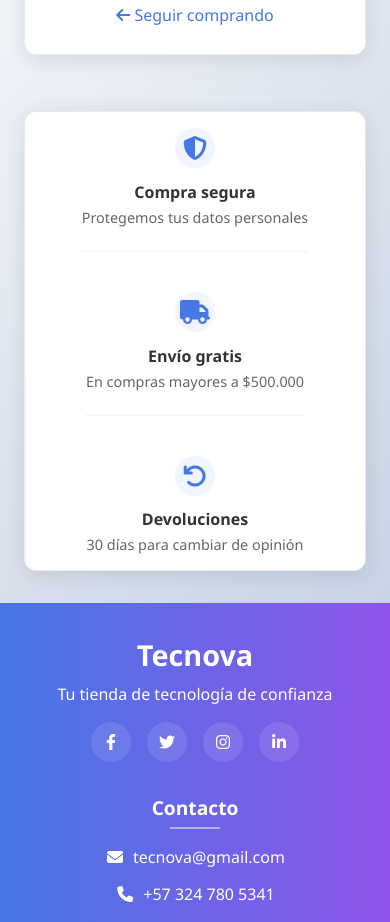
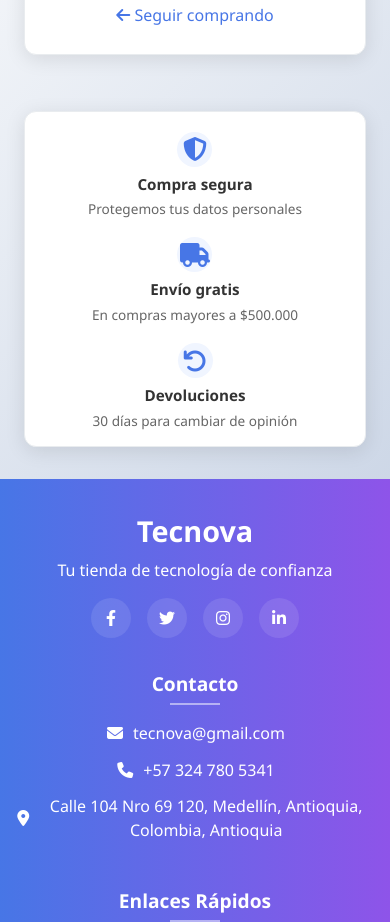
Before and after one commit to ricardo778/tecnova, a React (Vite) app in the folder front/: page /carrito in a window 390 px wide. Shown: the part 1800-2722 px from the top of the page. Built offline with nearby package versions, Linux system fonts and the light colour scheme.

Commit message:
Arreglos de la info de carrito

```diff
--- a/front/src/components/carrito.jsx
+++ b/front/src/components/carrito.jsx
@@ -246,21 +246,21 @@ function Carrito() {
             <div className="security-info">
               <div className="security-item">
                 <i className="fas fa-shield-alt"></i>
-                <div>
+                <div className="security-item-content">
                   <h4>Compra segura</h4>
                   <p>Protegemos tus datos personales</p>
                 </div>
               </div>
               <div className="security-item">
                 <i className="fas fa-truck"></i>
-                <div>
+                <div className="security-item-content">
                   <h4>Envío gratis</h4>
                   <p>En compras mayores a $500.000</p>
                 </div>
               </div>
               <div className="security-item">
                 <i className="fas fa-undo"></i>
-                <div>
+                <div className="security-item-content">
                   <h4>Devoluciones</h4>
                   <p>30 días para cambiar de opinión</p>
                 </div>
--- a/front/src/styler.css/carrito.css
+++ b/front/src/styler.css/carrito.css
@@ -518,3 +518,109 @@
   transform: translateY(-2px);
   box-shadow: 0 8px 25px rgba(0, 0, 0, 0.15);
 }
+/* Información de seguridad - CORREGIDO */
+.security-info {
+  background: #fff;
+  border-radius: 12px;
+  padding: 1.8rem;
+  box-shadow: 0 4px 20px rgba(0, 0, 0, 0.1);
+  border: 1px solid #e9ecef;
+  display: flex;
+  flex-direction: column;
+  gap: 1.5rem;
+}
+
+.security-item {
+  display: flex;
+  align-items: flex-start;
+  gap: 1rem;
+  margin-bottom: 0;
+  padding-bottom: 0;
+  border-bottom: none;
+}
+
+.security-item:last-child {
+  margin-bottom: 0;
+  padding-bottom: 0;
+  border-bottom: none;
+}
+
+.security-item i {
+  font-size: 1.5rem;
+  color: #4776E6;
+  width: 40px;
+  height: 40px;
+  display: flex;
+  align-items: center;
+  justify-content: center;
+  background: #f0f5ff;
+  border-radius: 50%;
+  flex-shrink: 0;
+  margin-top: 0.2rem;
+}
+
+.security-item-content {
+  flex: 1;
+}
+
+.security-item h4 {
+  color: #333;
+  margin-bottom: 0.3rem;
+  font-size: 1rem;
+  font-weight: 600;
+  line-height: 1.3;
+}
+
+.security-item p {
+  color: #666;
+  font-size: 0.9rem;
+  margin: 0;
+  line-height: 1.4;
+}
+
+/* Responsive para seguridad */
+@media (max-width: 768px) {
+  .security-info {
+    padding: 1.2rem;
+    gap: 1.2rem;
+  }
+
+  .security-item {
+    gap: 0.8rem;
+  }
+
+  .security-item i {
+    width: 35px;
+    height: 35px;
+    font-size: 1.3rem;
+  }
+
+  .security-item h4 {
+    font-size: 0.95rem;
+  }
+
+  .security-item p {
+    font-size: 0.85rem;
+  }
+}
+
+@media (max-width: 480px) {
+  .security-info {
+    padding: 1rem;
+    gap: 1rem;
+  }
+
+  .security-item {
+    flex-direction: column;
+    text-align: center;
+    gap: 0.5rem;
+  }
+
+  .security-item i {
+    align-self: center;
+  }
+
+  .security-item-content {
+    text-align: center;
+  }
+}
```
